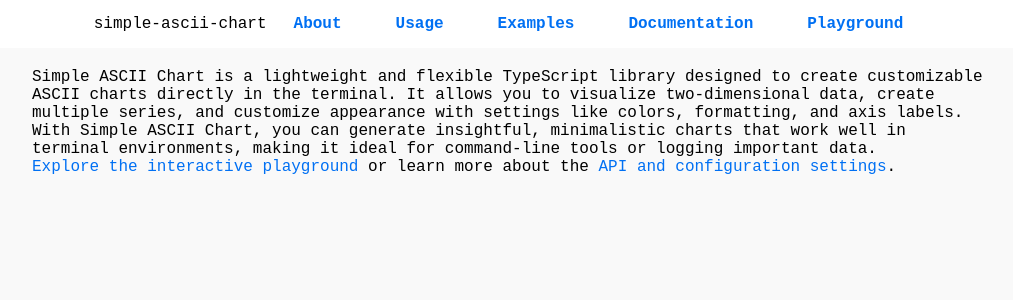
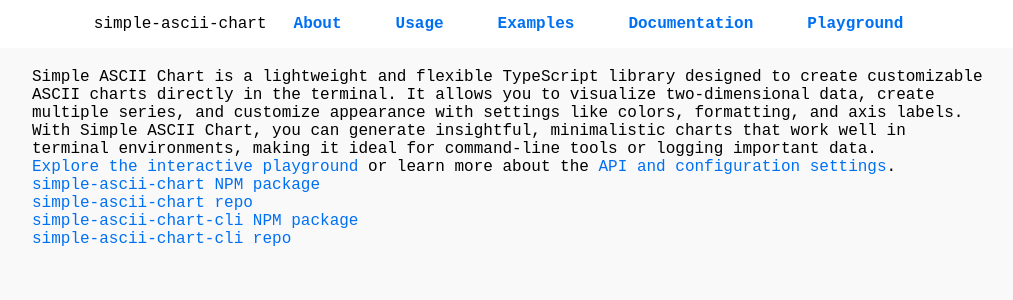
Before and after one commit to gtktsc/simple-ascii-chart-website, a Next.js app: page / in a window 1280 px wide. Shown: the top 300 px of the page, without its empty margins (128-1141 px from the left). Built offline with nearby package versions, Linux system fonts and the light colour scheme.

Commit message:
ascii-website-33: bump version add examples

```diff
--- a/app/page.tsx
+++ b/app/page.tsx
@@ -15,11 +15,29 @@
         charts that work well in terminal environments, making it ideal for
         command-line tools or logging important data.
       </p>
-      <p>
-        <Link href="/playground">Explore the interactive playground</Link> or
-        learn more about the{" "}
-        <Link href="/documentation">API and configuration settings</Link>.
-      </p>
+      <div>
+        <div>
+          <Link href="/playground">Explore the interactive playground</Link> or
+          learn more about the{" "}
+          <Link href="/documentation">API and configuration settings</Link>.
+        </div>
+        <div></div>
+        <Link href="https://www.npmjs.com/package/simple-ascii-chart">
+          simple-ascii-chart NPM package
+        </Link>
+        <div></div>
+        <Link href="https://github.com/gtktsc/ascii-chart">
+          simple-ascii-chart repo
+        </Link>
+        <div></div>
+        <Link href="https://www.npmjs.com/package/simple-ascii-chart-cli">
+          simple-ascii-chart-cli NPM package
+        </Link>
+        <div></div>
+        <Link href="https://github.com/gtktsc/simple-ascii-chart-cli">
+          simple-ascii-chart-cli repo
+        </Link>
+      </div>
     </div>
   );
 }
--- a/package.json
+++ b/package.json
@@ -14,7 +14,7 @@
     "next": "15.0.1",
     "react": "18.3.1",
     "react-dom": "18.3.1",
-    "simple-ascii-chart": "^4.1.1"
+    "simple-ascii-chart": "^4.2.0"
   },
   "devDependencies": {
     "@types/node": "22.8.1",
```
Also changed, not shown: app/examples/page.tsx (+48 -0 lines), 1 other file (tests, documents, lock files or other folders).
